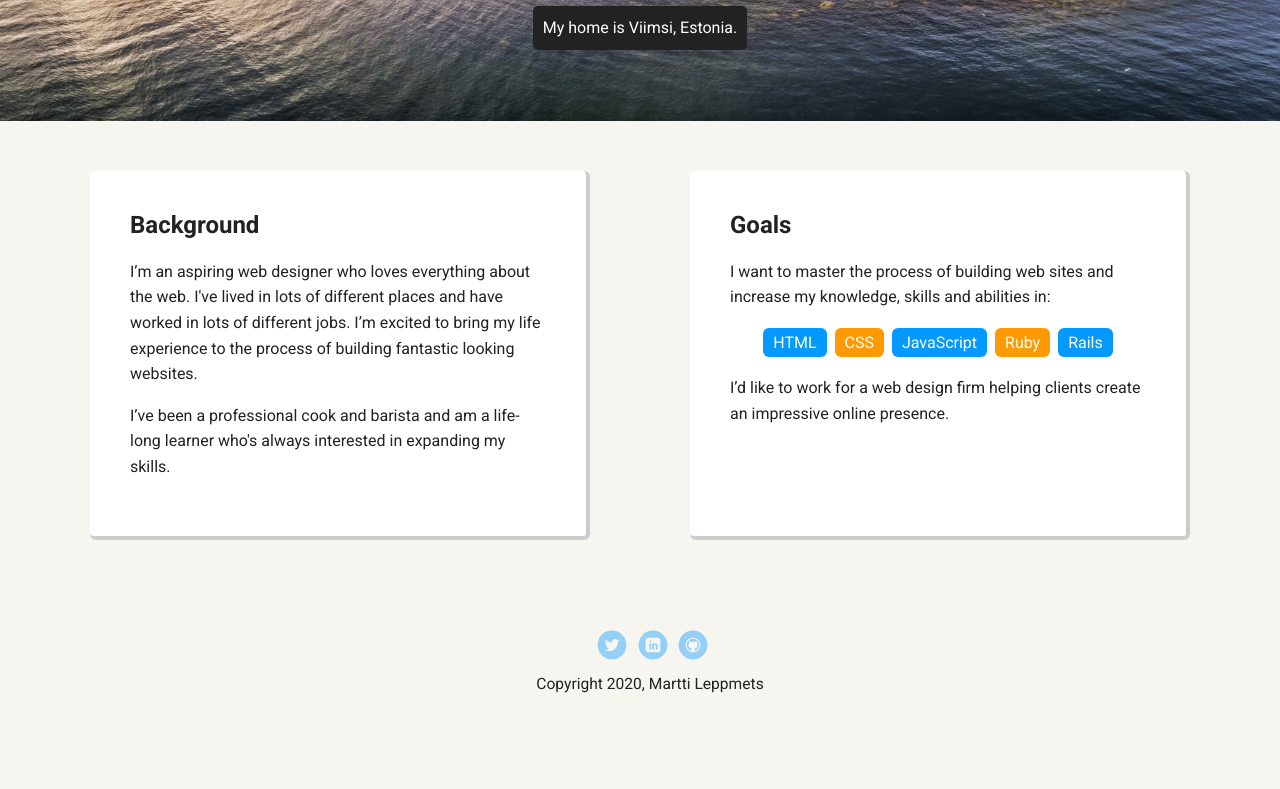
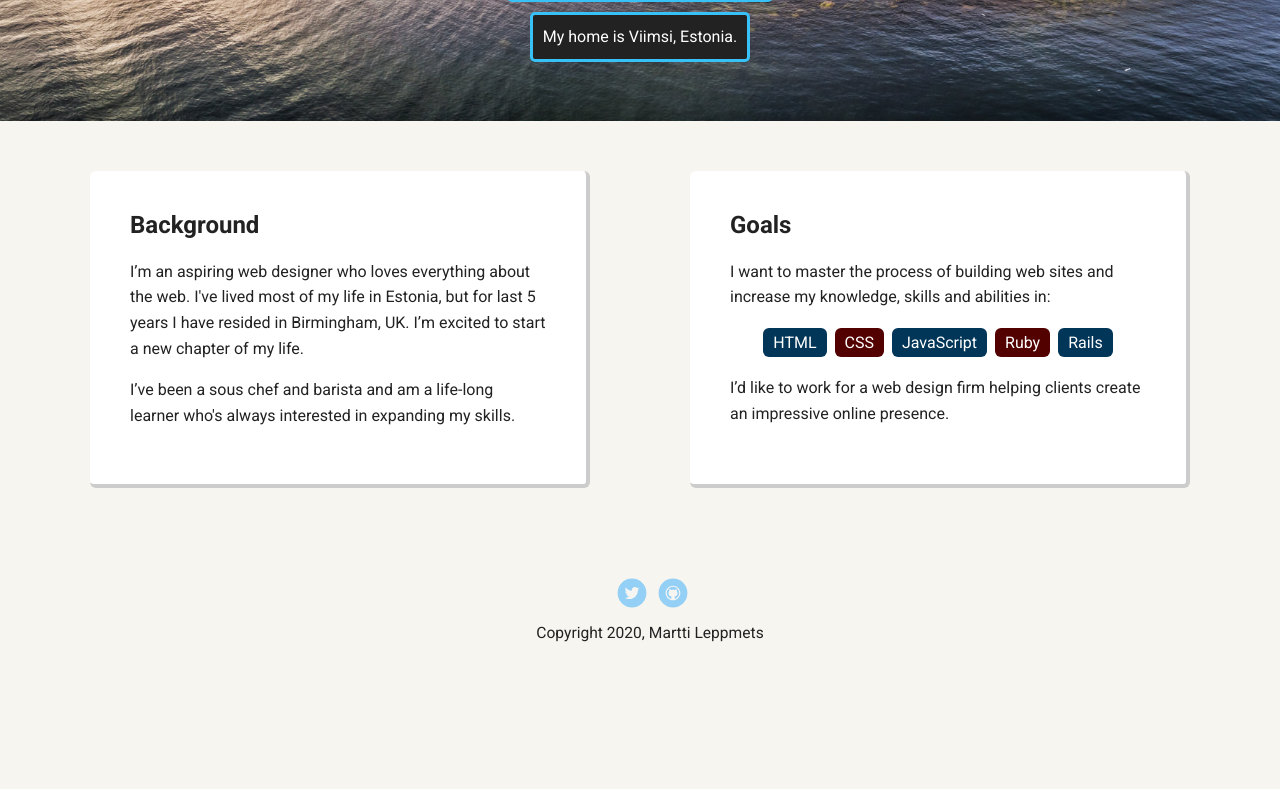
Before and after one commit to MarttiLe/Techdegree-Project-1, a plain HTML site: page index.html in a window 1280 px wide. Shown: the part 349-1138 px from the top of the page. After the commit the page ends 1087 px from the top, so only its background shows below. Drawn offline with Linux system fonts and the light colour scheme; a web font is replaced by a local one.

Commit message:
Started on the project

```diff
--- a/index.html
+++ b/index.html
@@ -11,8 +11,8 @@
     <div class="main-nav">
         <ul class="nav">
           <li class="name">Martti Leppmets</li>
-          <li><a href="../portfolio_update_v1/index.html">Home</a></li>
-          <li><a href="../portfolio_update_v1/intrests.html">Intrests</a></li>
+          <li><a href="../../portfolio_update_v1/Techdegree-Project-1/index.html">Home</a></li>
+          <li><a href="../../portfolio_update_v1/Techdegree-Project-1/intrests.html">Intrests</a></li>
         </ul>
     </div>
 
@@ -25,8 +25,8 @@
     <main class="flex">
       <div class="card">
         <h2>Background</h2>
-        <p>I’m an aspiring web designer who loves everything about the web. I've lived in lots of different places and have worked in lots of different jobs. I’m excited to bring my life experience to the process of building fantastic looking websites.</p>
-        <p>I’ve been a professional cook and barista and am a life-long learner who's always interested in expanding my skills.</p>
+        <p>I’m an aspiring web designer who loves everything about the web. I've lived most of my life in Estonia, but for last 5 years I have resided in Birmingham, UK. I’m excited to start a new chapter of my life.</p>
+        <p>I’ve been a sous chef and barista and am a life-long learner who's always interested in expanding my skills.</p>
       </div>
 
       <div class="card">
@@ -45,9 +45,8 @@
     </main>
     <footer>
       <ul>
-        <li><a href="#" class="social twitter">Twitter</a></li>
-        <li><a href="#" class="social linkedin">LinkedIn</a></li>
-        <li><a href="#" class="social github">Github</a></li>
+        <li><a href="http://twitter.com/MarttiLe" target="_blank" class="social twitter">Twitter</a></li>
+        <li><a href="https://github.com/MarttiLe" target="_blank" class="social github">Github</a></li>
       </ul>
       <p class="copyright">Copyright 2020, Martti Leppmets</p>
     </footer>
--- a/styles.css
+++ b/styles.css
@@ -70,11 +70,11 @@ header .profile-image {
   width: 150px;
   height: 150px;
   border-radius: 50%;
-  border: 3px solid white;
+  border: 3px solid rgb(55, 193, 247);
   transition: all .5s;
 }
 header .profile-image:hover {
-  transform: scale(1.2) rotate(5deg);
+  transform: scale(1.2) rotate(360deg);
 }
 .tag {
   background-color: #efefef;
@@ -83,10 +83,12 @@ header .profile-image:hover {
   border-radius: 5px;
   display: table;
   margin: 10px auto;
+  border: 3px solid rgb(55, 193, 247);
 }
 .location {
   background-color: #222;
   color: white;
+  border: 3px solid rgb(55, 193, 247);
 }
 .card {
   margin: 30px;
@@ -111,14 +113,14 @@ ul.skills {
 .skills li {
   border-radius: 6px;
   display: inline-block;
-  background: #ff9904;
+  background: #530000;
   color: white;
   padding: 5px 10px;
   margin: 2px;
 }
 
 .skills li:nth-child(odd) {
-  background: #0399ff;
+  background: #023658;
 }
 
 footer {
```
Also changed, not shown: intrests.html (+4 -5 lines), images/me.png (deleted), images/portland.jpg (deleted).
